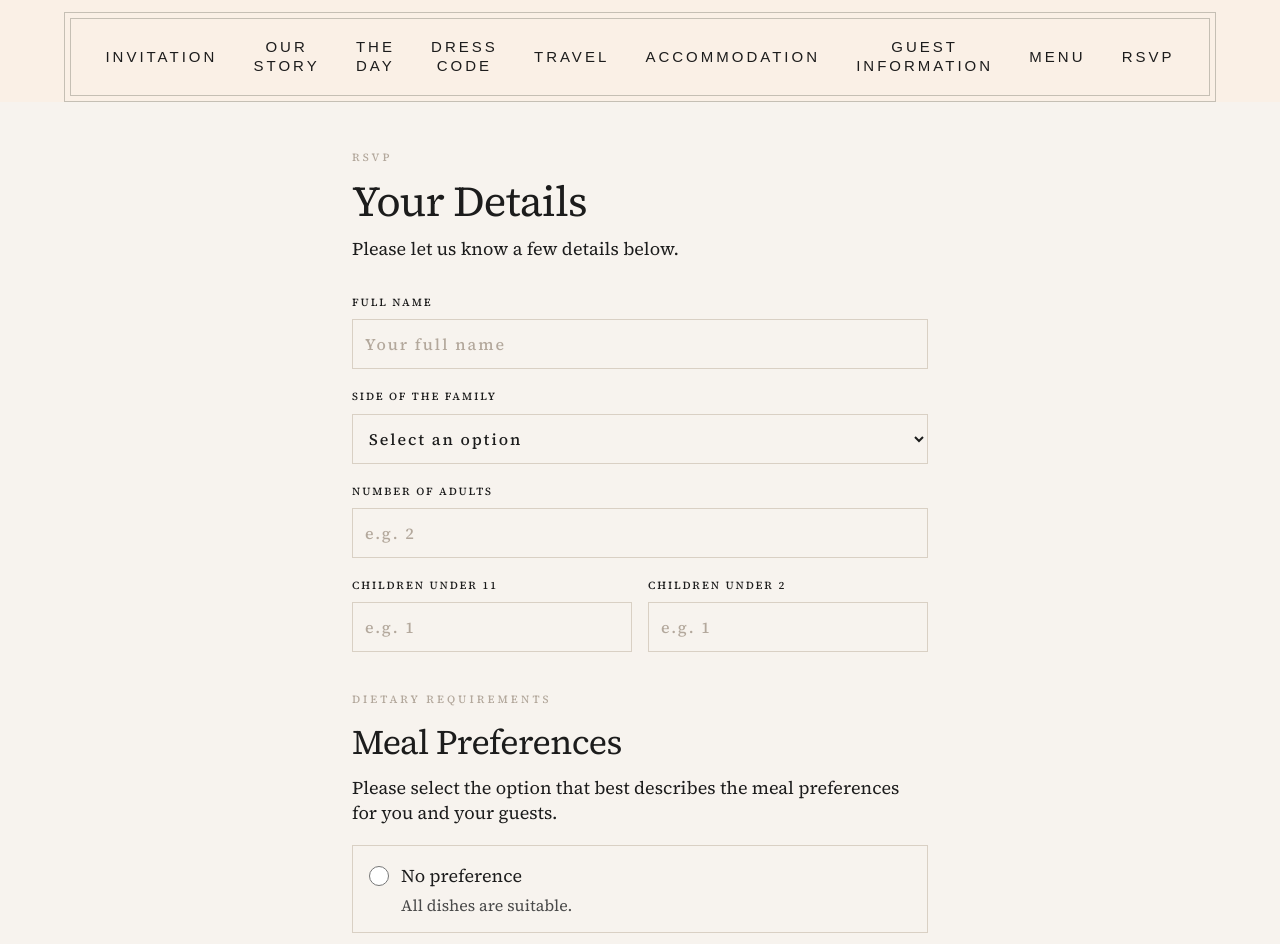
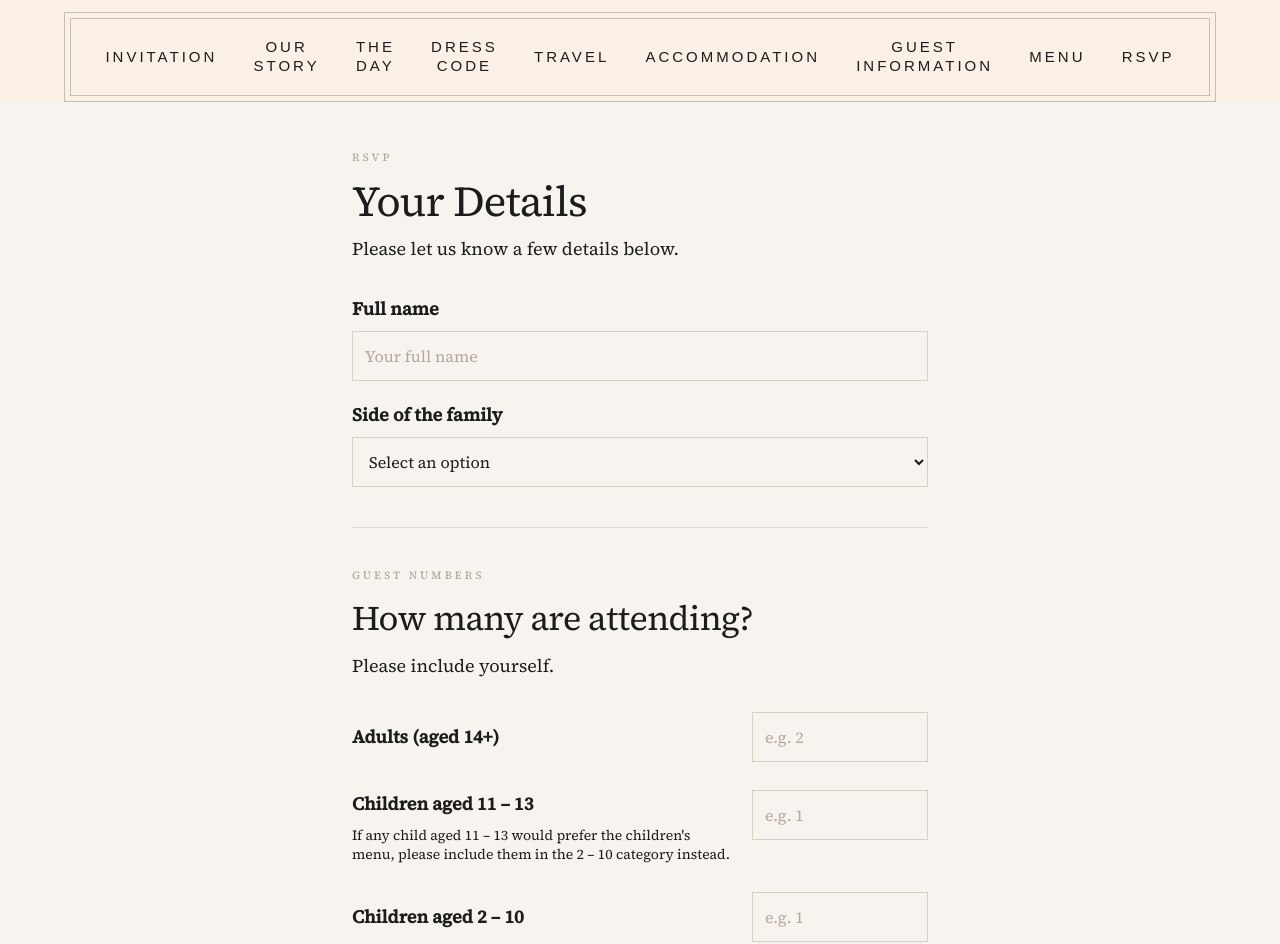
Before and after one commit to SJ-209/wedding-invites, a Next.js app in the folder my-app/: page /rsvp in a window 1280 px wide. Shown: the top 944 px of the page. Built offline with nearby package versions, Linux system fonts and the light colour scheme.

Commit message:
updated rsvp form

```diff
--- a/my-app/app/api/rsvp/route.ts
+++ b/my-app/app/api/rsvp/route.ts
@@ -13,6 +13,11 @@ export async function POST(request: Request) {
 
   const body = await request.json();
   const sql = neon(databaseUrl);
+  const childrenAged11To13 = Number(body.childrenAged11To13 || 0);
+  const childrenAged2To10 = Number(body.childrenAged2To10 || 0);
+
+  await sql`ALTER TABLE rsvps ADD COLUMN IF NOT EXISTS children_aged_11_to_13 integer NOT NULL DEFAULT 0`;
+  await sql`ALTER TABLE rsvps ADD COLUMN IF NOT EXISTS children_aged_2_to_10 integer NOT NULL DEFAULT 0`;
 
   await sql`
   INSERT INTO rsvps (
@@ -20,6 +25,8 @@ export async function POST(request: Request) {
     family_side,
     adults,
     children_under_11,
+    children_aged_11_to_13,
+    children_aged_2_to_10,
     children_under_2,
     meal_preference,
     no_preference_count,
@@ -31,7 +38,9 @@ export async function POST(request: Request) {
     ${body.fullName},
     ${body.familySide},
     ${body.adults},
-    ${body.childrenUnder11},
+    ${childrenAged2To10},
+    ${childrenAged11To13},
+    ${childrenAged2To10},
     ${body.childrenUnder2},
     ${body.mealPreference},
     ${body.noPreferenceCount},
--- a/my-app/app/rsvp-form.tsx
+++ b/my-app/app/rsvp-form.tsx
@@ -11,8 +11,10 @@ const sourceSerif = Source_Serif_4({
 const fieldClass =
   "mt-2 w-full border border-[#d9d0c4] bg-[#f7f3ee] px-3 py-3 text-base text-[#1c1c1c] outline-none placeholder:text-[#b3a89c] focus:border-[#1c1c1c]";
 
-const labelClass =
-  "block text-[0.68rem] font-medium tracking-[0.18em] text-[#1c1c1c] uppercase";
+const countFieldClass =
+  "w-36 shrink-0 border border-[#d9d0c4] bg-[#f7f3ee] px-3 py-3 text-base text-[#1c1c1c] outline-none placeholder:text-[#b3a89c] focus:border-[#1c1c1c] sm:w-44";
+
+const labelClass = "block text-lg font-normal text-[#1c1c1c]";
 
 const mealOptions = [
   {
@@ -81,7 +83,8 @@ export default function RsvpForm() {
       fullName: formData.get("fullName"),
       familySide: formData.get("familySide"),
       adults: Number(formData.get("adults")),
-      childrenUnder11: Number(formData.get("childrenUnder11") || 0),
+      childrenAged11To13: Number(formData.get("childrenAged11To13") || 0),
+      childrenAged2To10: Number(formData.get("childrenAged2To10") || 0),
       childrenUnder2: Number(formData.get("childrenUnder2") || 0),
       mealPreference,
       noPreferenceCount: mealPreference === "mixed" ? noPreference : 0,
@@ -134,7 +137,7 @@ export default function RsvpForm() {
           </p>
 
           <label className={`${labelClass} mt-8`}>
-            Full name
+            <strong>Full name</strong>
             <input
               type="text"
               name="fullName"
@@ -146,7 +149,7 @@ export default function RsvpForm() {
           </label>
 
           <label className={`${labelClass} mt-5`}>
-            Side of the family
+            <strong>Side of the family</strong>
             <select
               name="familySide"
               required
@@ -161,39 +164,81 @@ export default function RsvpForm() {
             </select>
           </label>
 
-          <label className={`${labelClass} mt-5`}>
-            Number of adults
+          <div className="mt-10 border-t border-[#e4dcd2] pt-10">
+            <p className="text-[11px] font-medium tracking-[0.28em] text-[#b3a89c] uppercase">
+              Guest numbers
+            </p>
+            <h2 className="mt-3 text-[2.15rem] leading-tight font-normal tracking-[-0.02em] text-[#1c1c1c]">
+              How many are attending?
+            </h2>
+            <p className="mt-3 text-lg text-[#1c1c1c]">
+              Please include yourself.
+            </p>
+
+            <div className="mt-8 flex flex-col gap-7 border-b border-[#e4dcd2] pb-8">
+              <div className="flex items-center justify-between gap-4">
+                <label htmlFor="adults" className={labelClass}>
+                  <strong>Adults (aged 14+)</strong>
+                </label>
                 <input
+                  id="adults"
                   type="number"
                   name="adults"
                   min={1}
                   required
                   placeholder="e.g. 2"
-              className={fieldClass}
+                  className={countFieldClass}
                 />
+              </div>
+
+              <div className="flex items-start justify-between gap-4">
+                <div>
+                  <label htmlFor="childrenAged11To13" className={labelClass}>
+                    <strong>Children aged 11 – 13</strong>
                   </label>
-
-          <div className="mt-5 grid grid-cols-2 gap-4">
-            <label className={labelClass}>
-              Children under 11
+                  <p className="mt-2 text-sm leading-snug text-[#1c1c1c]">
+                    If any child aged 11 – 13 would prefer the children&apos;s
+                    menu, please include them in the 2 – 10 category instead.
+                  </p>
+                </div>
                 <input
+                  id="childrenAged11To13"
                   type="number"
-                name="childrenUnder11"
+                  name="childrenAged11To13"
                   min={0}
                   placeholder="e.g. 1"
-                className={fieldClass}
+                  className={countFieldClass}
                 />
+              </div>
+
+              <div className="flex items-center justify-between gap-4">
+                <label htmlFor="childrenAged2To10" className={labelClass}>
+                  <strong>Children aged 2 – 10</strong>
                 </label>
-            <label className={labelClass}>
-              Children under 2
                 <input
+                  id="childrenAged2To10"
+                  type="number"
+                  name="childrenAged2To10"
+                  min={0}
+                  placeholder="e.g. 1"
+                  className={countFieldClass}
+                />
+              </div>
+
+              <div className="flex items-center justify-between gap-4">
+                <label htmlFor="childrenUnder2" className={labelClass}>
+                  <strong>Children under 2</strong>
+                </label>
+                <input
+                  id="childrenUnder2"
                   type="number"
                   name="childrenUnder2"
                   min={0}
                   placeholder="e.g. 1"
-                className={fieldClass}
+                  className={countFieldClass}
                 />
-            </label>
+              </div>
+            </div>
           </div>
 
           <p className="mt-10 text-[11px] font-medium tracking-[0.28em] text-[#b3a89c] uppercase">
```
Also changed, not shown: 1 other file (tests, documents, lock files or other folders). Lines whose indentation alone changed are shown as unchanged.
